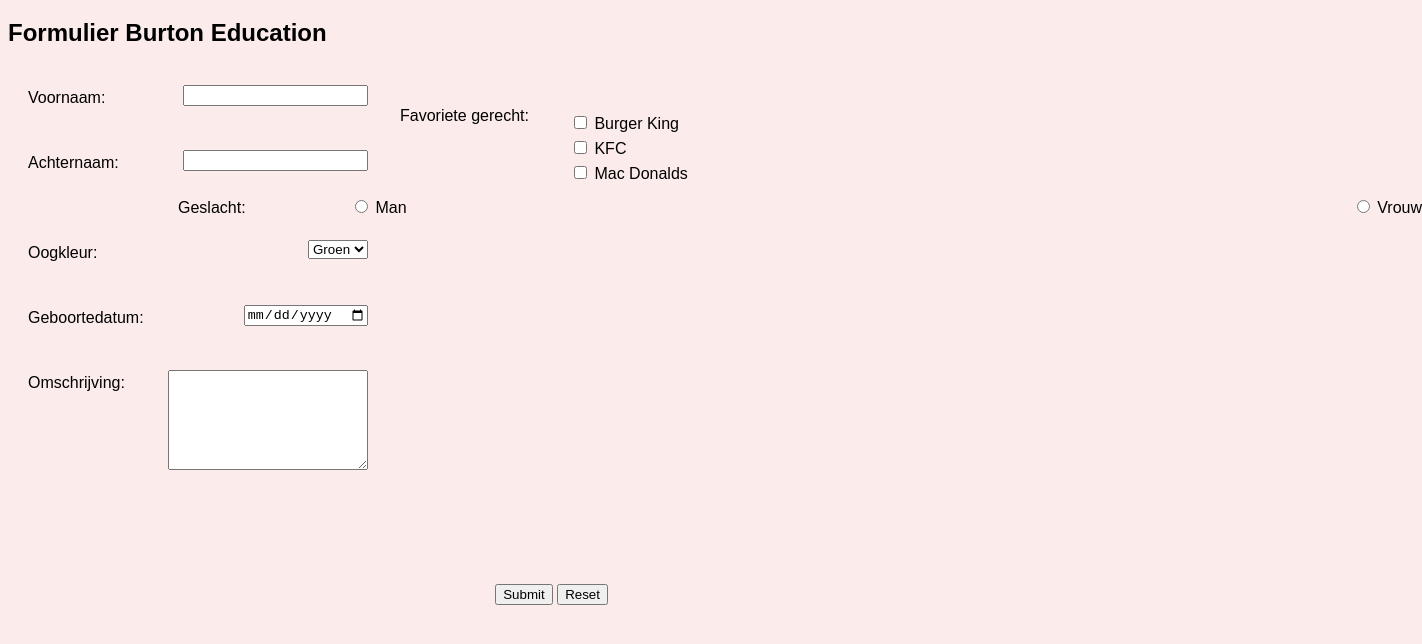
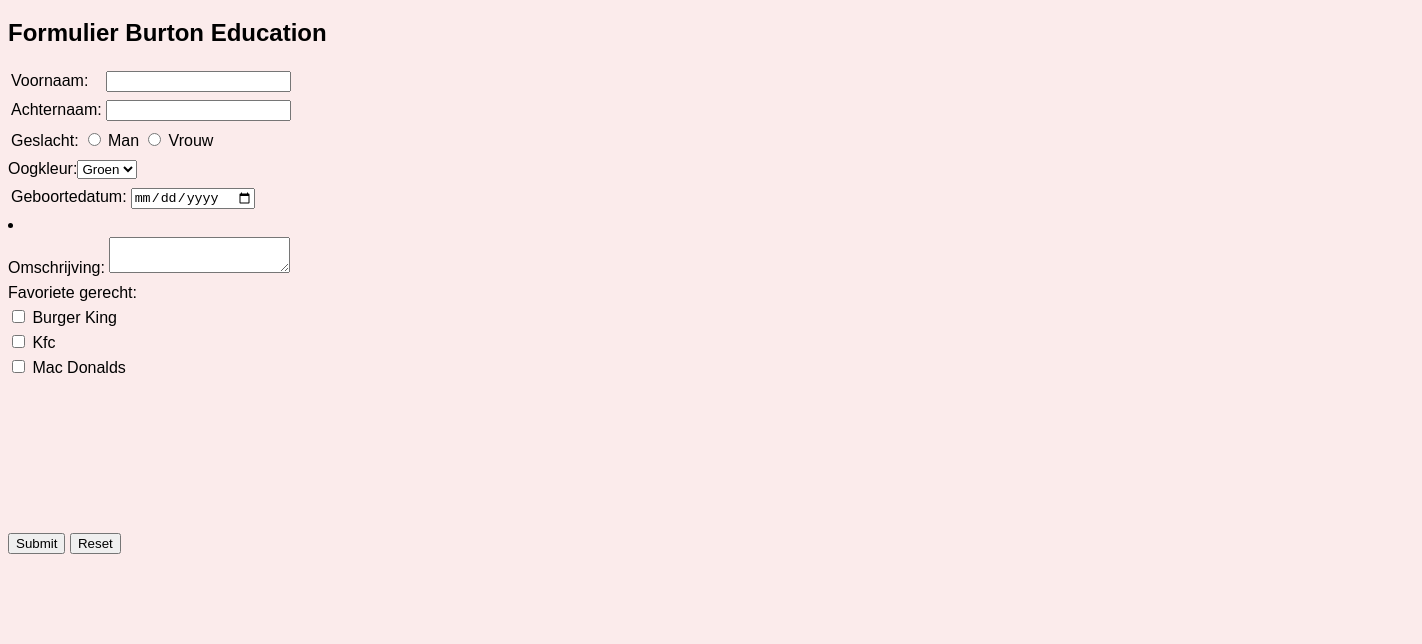
Before and after one commit to joshk229/HTML-CSS, a plain HTML site: page burton/formulier.html in a window 1280 px wide. Shown: the whole page, 1422 px wide, since content can reach past the window. Drawn offline with Linux system fonts and the light colour scheme; files that its build step writes are made by us from their sources; a web font is replaced by a local one.

```diff
--- a/burton/css/style.css
+++ b/burton/css/style.css
@@ -65,84 +65,3 @@ footer a{
     color: white;
 }
 /*formulier*/
-.secone {
-
-}
-
-.list {
-    list-style-type: none;
-    padding: 0;
-}
-
-.list li {
-    padding: 0px;
-}
-
-.input {
-    padding: 20px;
-    width: 380px;
-}
-
-.input input {
-    float: right;
-}
-
-.input label {
-    vertical-align: top;
-}
-
-.input textarea {
-    float: right;
-    width: 200px;
-    height: 100px;
-}
-
-.input select {
-    float: right;
-}
-
-.input2 {
-
-    padding: 20px;
-    width: 380px;
-}
-
-.vrouw {
-    display: inline;
-    float: right;
-}
-
-.man {
-    display: inline;
-    position: relative;
-    left: 100px;
-}
-
-.sectwo {
-    width: 250px;
-    position: absolute;
-    top: 70px;
-    left: 400px;
-}
-
-.sectwo ul{
-    list-style-type: none;
-    padding: 0;
-}
-
-
-.input2 {
-    display: inline;
-    position: relative;
-    left: 150px;
-}
-
-.label{
-    position: relative;
-    top: 17px;
-}
-
-.buttons{
-    text-align: right;
-    width: 600px;
-}
--- a/burton/formulier.html
+++ b/burton/formulier.html
@@ -13,47 +13,44 @@
     </style>
 </head>
 <body>
-<form action="http://voormbo.nl/courses/html5/formtest.php" method="post">
+
+<form action="http://www.savatarian.com/html5/form.php"  target="_blank" method="post">
     <H2>Formulier Burton Education</h2>
-    <div class="secone">
-        <ul class="list">
-            </li>
-
-            <li>
-                <div class="input">
-                    <label for="voornaam">Voornaam:</label>
-                    <input type="text" name="voornaam" required />
-                </div>
-            </li>
-            <li>
-                <div class="input">
-                    <label for="achternaam">Achternaam:</label>
-                    <input type="text" name="achternaam" required />
-                </div>
-            </li>
-            <li>
-                <div class="input2">
-                    <label for="geslacht">Geslacht:</label>
-                    <div class="man"><input name="geslacht" type="radio" value="man">&nbsp;Man</div>
-                    <div class="vrouw"><input name="geslacht" type="radio" value="vrouw">&nbsp;Vrouw</div>
-                    </div>
-            </li>
-            <li>
-                <div class="input">
+        <table>
+            <tr>
+                <td><label for="voornaam">Voornaam:</label></td>
+                <td><input type="text" name="voornaam" required /></td>
+            </tr>
+            <tr>
+                <td><label for="achternaam">Achternaam:</label></td>
+                <td><input type="text" name="achternaam" required /></td>
+            </tr>
+        </table>
+        <table>
+            <tr>
+                <td><label for="geslacht">Geslacht:</label></td>
+                <td><input name="geslacht" type="radio" value="man">&nbsp;Man</td>
+                <td><input name="geslacht" type="radio" value="vrouw">&nbsp;Vrouw</td>
+            </tr>
+        </table>
+            <table>
+                <tr>
                     <label for="oogkleur">Oogkleur:</label>
                     <select name="oogkleur">
+                        <br>
                         <option>Groen</option>
                         <option>Blauw</option>
                         <option>Bruin</option>
                     </select>
-                </div>
-            </li>
-            <li>
-                <div class="input">
-                    <label for="birthday">Geboortedatum:</label>
-                    <input type="date" name="birthday" required />
-                </div>
-            </li>
+                </tr>
+            </table>
+            <table>
+                <tr>
+                   <td> <label for="birthday">Geboortedatum:</label></td>
+                    <td><input type="date" name="birthday" required></td>
+                </tr>
+            </table>
+
             <li>
                 <div class="input">
                     <label for="beschrijving">Omschrijving:</label>
@@ -64,15 +61,10 @@
     </div>
     <div class="sectwo">
 
-        <ul>
-            <li>
+
                 <label for="eten" class="label">Favoriete gerecht:</label><br>
                 <div class="input2"><input type="checkbox" name="eten" value="Burger King" />&nbsp;Burger King</div>
-            </li>
-            <li>
-                <div class="input2"><input type="checkbox" name="eten" value="KFC" />&nbsp;KFC</div>
-            </li>
-            <li>
+                <div class="input2"><input type="checkbox" name="eten" value="Kfc" />&nbsp;Kfc</div>
                 <div class="input2"><input type="checkbox" name="eten" value="Mac Donalds" />&nbsp;Mac Donalds</div>
             </li>
 
--- /dev/null
+++ b/truemusic/truemusic.css
@@ -0,0 +1,65 @@
+body{
+    background-color:rgb(250,241,234);
+    font-family: 'Raleway', sans-serif;
+    margin: 0px;
+}
+
+header{
+    background-color:rgb(192,240,223);
+    text-align: center;
+}
+
+div #wrapper{
+    margin: auto;
+    width: 1000px;
+}
+
+li{
+    background-color:rgb(128,128,128);
+    padding: 10px;
+    padding-left: 20px;
+    border-top: 1px solid white;
+}
+ul{
+    padding: 0px;
+    margin: 0px;
+}
+li a{
+    color: white;
+    text-decoration: none;
+    font-weight: 700;
+}
+
+h3{
+    color:rgb(220,106,94);
+    font-size: 22px;
+    font-weight: 600;
+}
+
+img#logo{
+    width:320px;
+}
+
+section, footer{
+    padding: 20px;
+}
+
+footer{
+    background-color:rgb(128,128,128);
+    color: white;
+}
+
+footer h3{
+    color: white;
+}
+@media all and (min-width:550px ) {
+    ul{
+        background-color:rgb(128,128,128);
+        border-top: 1px solid white;
+    }
+    li{
+        display: inline-block;
+        border: none;
+    }
+
+}
```
Also changed, not shown: truemusic/index.html (added, +99 -0 lines), truemusic/img/drums.jpg (added), truemusic/img/gitaar.jpg (added), truemusic/img/saxofoon.jpg (added), truemusic/img/trompet.jpg (added), truemusic/img/truemusic-logo.svg (added).
